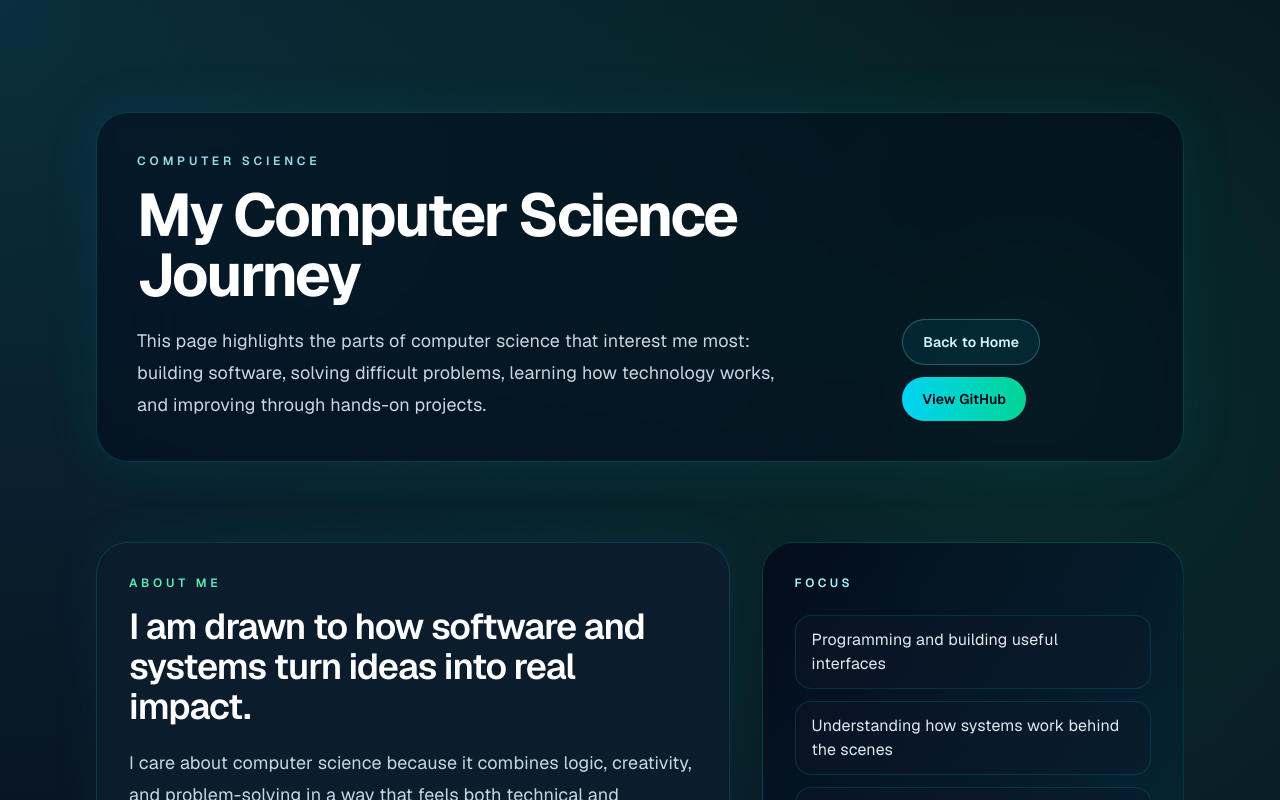
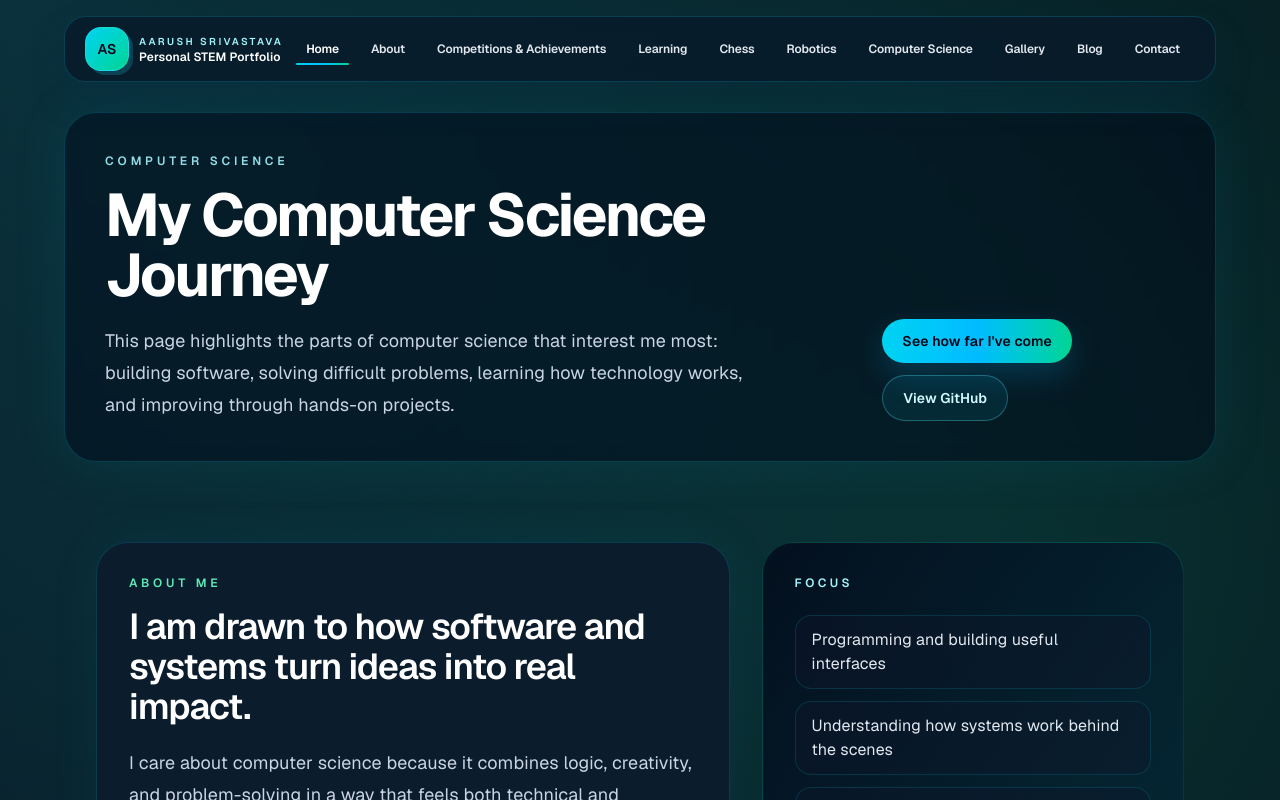
Before and after one commit to Sac-da-ROOK/portfolio, a Next.js app: page /cs in a window 1280 px wide. Shown: the top 800 px of the page. Built offline with nearby package versions, Linux system fonts and the light colour scheme; no server answers.

Commit message:
Restore navigation and improve spacing

```diff
--- a/src/app/cs/page.tsx
+++ b/src/app/cs/page.tsx
@@ -1,5 +1,6 @@
 import type { Metadata } from "next";
 import Link from "next/link";
+import Navbar from "@/components/Navbar";
 import { featuredProjects } from "@/lib/projects";
 
 export const metadata: Metadata = {
@@ -49,15 +50,63 @@ const currentWork = [
     }
 ];
 
+// Placeholder timeline data only. Replace with verified dates and details later.
+const timelineEntries = [
+    {
+        year: "2020",
+        title: "First Interest",
+        description: "Placeholder entry describing the beginning of my interest in technology, logic, and creative problem-solving.",
+        technologies: ["Curiosity", "Problem Solving"]
+    },
+    {
+        year: "2021",
+        title: "Started Exploring Technology",
+        description: "Placeholder entry describing my first technical experiments, learning resources, and early exploration of software and systems.",
+        technologies: ["Learning", "Software Basics"]
+    },
+    {
+        year: "2022",
+        title: "First Programming Projects",
+        description: "Placeholder entry describing the first projects I built to learn coding patterns, structure, and project thinking.",
+        technologies: ["JavaScript", "HTML", "CSS"]
+    },
+    {
+        year: "2023",
+        title: "Web Development",
+        description: "Placeholder entry describing my growth in building interfaces and understanding how design and code work together.",
+        technologies: ["React", "Next.js", "Tailwind CSS"]
+    },
+    {
+        year: "2024",
+        title: "Bigger Projects",
+        description: "Placeholder entry describing larger problem-solving work and a stronger focus on building projects with deeper purpose.",
+        technologies: ["TypeScript", "GitHub", "Vercel"]
+    },
+    {
+        year: "2025",
+        title: "Expanding My Skills",
+        description: "Placeholder entry describing my continued practice in software thinking, research, and building more polished systems.",
+        technologies: ["Python", "Research", "Systems Thinking"]
+    },
+    {
+        year: "2026",
+        title: "Building My Portfolio",
+        description: "Placeholder entry describing my ongoing effort to create a clearer, more professional body of work and technical identity.",
+        technologies: ["Portfolio", "Design", "Iteration"]
+    }
+];
+
 export default function ComputerSciencePage() {
     return (
-        <main className="min-h-screen bg-[#050b16] text-slate-100">
-            <div className="relative overflow-hidden">
-                <div className="absolute inset-0 bg-[radial-gradient(circle_at_top_left,_rgba(34,211,238,0.18),_transparent_25%),radial-gradient(circle_at_80%_10%,_rgba(16,185,129,0.18),_transparent_28%),linear-gradient(180deg,_#050b16_0%,_#0a1325_42%,_#071421_100%)]" />
+        <main id="main-content" className="min-h-screen bg-[#050b16] text-slate-100">
+            <Navbar theme="cs" />
+
+            <div className="relative overflow-hidden pt-24 sm:pt-28">
+                <div className="absolute inset-0 bg-[radial-gradient(circle_at_top_left,_rgba(34,211,238,0.16),_transparent_24%),radial-gradient(circle_at_80%_10%,_rgba(16,185,129,0.18),_transparent_28%),linear-gradient(180deg,_#050b16_0%,_#0a1325_42%,_#071421_100%)]" />
 
                 <div className="relative z-10">
-                    <header className="pt-24 sm:pt-28">
-                        <div className="mx-auto max-w-6xl px-4 sm:px-6 lg:px-8">
+                    <header className="px-4 sm:px-6 lg:px-8">
+                        <div className="mx-auto max-w-6xl">
                             <div className="rounded-[2rem] border border-cyan-400/20 bg-slate-950/45 p-5 shadow-[0_0_50px_rgba(14,116,144,0.16)] backdrop-blur-sm sm:p-7 lg:p-10">
                                 <div className="flex flex-col gap-8 lg:flex-row lg:items-end lg:justify-between">
                                     <div className="max-w-3xl">
@@ -73,15 +122,15 @@ export default function ComputerSciencePage() {
                                     <div className="flex flex-wrap gap-3">
                                         <Link
                                             href="/"
-                                            className="inline-flex items-center justify-center rounded-full border border-cyan-300/30 bg-cyan-500/10 px-5 py-3 text-sm font-semibold text-cyan-100 transition hover:-translate-y-0.5 hover:border-cyan-200/60 hover:bg-cyan-500/20"
+                                            className="inline-flex items-center justify-center rounded-full bg-gradient-to-r from-cyan-400 via-sky-400 to-emerald-400 px-5 py-3 text-sm font-semibold text-slate-950 shadow-[0_12px_30px_rgba(14,165,233,0.22)] transition hover:-translate-y-0.5 hover:shadow-[0_16px_34px_rgba(16,185,129,0.28)]"
                                         >
-                                            Back to Home
+                                            See how far I've come
                                         </Link>
                                         <Link
                                             href="https://github.com/Sac-da-ROOK"
                                             target="_blank"
                                             rel="noreferrer"
-                                            className="inline-flex items-center justify-center rounded-full bg-gradient-to-r from-cyan-400 to-emerald-400 px-5 py-3 text-sm font-semibold text-slate-950 transition hover:-translate-y-0.5 hover:shadow-[0_12px_30px_rgba(16,185,129,0.28)]"
+                                            className="inline-flex items-center justify-center rounded-full border border-cyan-300/30 bg-cyan-500/10 px-5 py-3 text-sm font-semibold text-cyan-100 transition hover:-translate-y-0.5 hover:border-cyan-200/60 hover:bg-cyan-500/20"
                                         >
                                             View GitHub
                                         </Link>
@@ -199,6 +248,54 @@ export default function ComputerSciencePage() {
                     </section>
 
                     <section className="mx-auto max-w-6xl px-4 py-16 sm:px-6 lg:px-8 lg:py-20">
+                        <div className="mb-8 max-w-2xl">
+                            <p className="text-xs font-semibold uppercase tracking-[0.32em] text-cyan-300">My Computer Science Journey</p>
+                            <h2 className="mt-4 text-3xl font-semibold tracking-[-0.03em] text-white sm:text-4xl">
+                                A timeline of how my interest in computer science continues to evolve.
+                            </h2>
+                        </div>
+
+                        <div className="relative mt-10">
+                            <div className="absolute left-4 top-0 bottom-0 w-px bg-gradient-to-b from-cyan-400 via-emerald-400 to-cyan-500/30 sm:left-1/2 sm:-translate-x-1/2" aria-hidden="true" />
+
+                            <div className="space-y-8">
+                                {timelineEntries.map((entry, index) => (
+                                    <div
+                                        key={`${entry.year}-${entry.title}`}
+                                        className="relative sm:grid sm:grid-cols-[1fr_56px_1fr] sm:items-center"
+                                    >
+                                        <div className={`sm:col-start-${index % 2 === 0 ? "1" : "3"} ${index % 2 === 0 ? "sm:pr-8 sm:text-right" : "sm:col-start-3 sm:pl-8"}`}>
+                                            <article className="ml-10 rounded-[1.7rem] border border-cyan-400/20 bg-gradient-to-br from-[#0d2135] to-[#0b1e2f] p-5 shadow-[0_14px_28px_rgba(8,47,73,0.16)] transition hover:-translate-y-1 hover:border-emerald-400/35 sm:ml-0">
+                                                <div className="mb-3 flex flex-wrap items-center gap-3 sm:justify-between">
+                                                    <span className="inline-flex rounded-full border border-cyan-300/30 bg-cyan-500/10 px-3 py-1 text-[10px] font-semibold uppercase tracking-[0.28em] text-cyan-200">
+                                                        {entry.year}
+                                                    </span>
+                                                    <span className="text-xs font-medium uppercase tracking-[0.2em] text-emerald-300">Placeholder</span>
+                                                </div>
+                                                <h3 className="text-xl font-semibold text-white">{entry.title}</h3>
+                                                <p className="mt-3 text-sm leading-7 text-slate-300">{entry.description}</p>
+                                                <div className="mt-4 flex flex-wrap gap-2">
+                                                    {entry.technologies.map((tech) => (
+                                                        <span key={tech} className="rounded-full border border-emerald-400/20 bg-emerald-500/10 px-2.5 py-1 text-[10px] font-semibold uppercase tracking-[0.16em] text-emerald-100">
+                                                            {tech}
+                                                        </span>
+                                                    ))}
+                                                </div>
+                                            </article>
+                                        </div>
+
+                                        <div className="absolute left-1 top-5 flex items-center justify-center sm:col-start-2 sm:relative sm:left-0 sm:top-0">
+                                            <span className="flex h-6 w-6 items-center justify-center rounded-full border border-cyan-200/40 bg-gradient-to-br from-cyan-400 to-emerald-400 shadow-[0_0_20px_rgba(34,211,238,0.25)]" aria-hidden="true">
+                                                <span className="h-2.5 w-2.5 rounded-full bg-slate-950" />
+                                            </span>
+                                        </div>
+                                    </div>
+                                ))}
+                            </div>
+                        </div>
+                    </section>
+
+                    <section className="mx-auto max-w-6xl px-4 py-16 sm:px-6 lg:px-8 lg:py-20">
                         <div className="grid gap-8 lg:grid-cols-2">
                             <div className="rounded-[2rem] border border-cyan-500/20 bg-[#0b1d2f] p-7 sm:p-8">
                                 <p className="text-xs font-semibold uppercase tracking-[0.32em] text-cyan-300">Currently Learning</p>
@@ -247,6 +344,15 @@ export default function ComputerSciencePage() {
                                         </div>
                                     ))}
                                 </div>
+
+                                <div className="mt-8 flex justify-center">
+                                    <Link
+                                        href="/"
+                                        className="inline-flex items-center justify-center rounded-full bg-gradient-to-r from-cyan-400 via-sky-400 to-emerald-400 px-6 py-3 text-sm font-semibold text-slate-950 shadow-[0_12px_30px_rgba(14,165,233,0.22)] transition hover:-translate-y-0.5 hover:shadow-[0_16px_36px_rgba(16,185,129,0.28)]"
+                                    >
+                                        See how far I've come
+                                    </Link>
+                                </div>
                             </div>
                         </div>
                     </section>
--- a/src/components/Navbar.tsx
+++ b/src/components/Navbar.tsx
@@ -2,6 +2,8 @@
 
 import Link from "next/link";
 import { useEffect, useRef, useState } from "react";
+
+type NavbarTheme = "default" | "cs";
 
 const navItems = [
     { id: "home", label: "Home", href: "#home" },
@@ -10,20 +12,20 @@ const navItems = [
     { id: "learning", label: "Learning", href: "#learning" },
     { id: "chess", label: "Chess", href: "#chess" },
     { id: "robotics", label: "Robotics", href: "#robotics" },
-    { id: "stem-gallery", label: "STEM Gallery", href: "#stem-gallery" },
     { id: "computer-science", label: "Computer Science", href: "/cs" },
     { id: "gallery", label: "Gallery", href: "/gallery" },
     { id: "blog", label: "Blog", href: "#blog" },
     { id: "contact", label: "Contact", href: "#contact" }
 ];
 
-export default function Navbar() {
+export default function Navbar({ theme = "default" }: { theme?: NavbarTheme }) {
     const [isOpen, setIsOpen] = useState(false);
     const [activeSection, setActiveSection] = useState("home");
     const headerRef = useRef<HTMLElement | null>(null);
     const menuRef = useRef<HTMLDivElement | null>(null);
     const buttonRef = useRef<HTMLButtonElement | null>(null);
     const firstMenuLinkRef = useRef<HTMLAnchorElement | null>(null);
+    const isCsTheme = theme === "cs";
 
     const closeMenu = (restoreFocus = true) => {
         setIsOpen(false);
@@ -97,36 +99,63 @@ export default function Navbar() {
         };
     }, [isOpen]);
 
+    const shellClasses = isCsTheme
+        ? "border border-cyan-400/20 bg-[#081a2a]/80 shadow-[0_18px_34px_rgba(8,47,73,0.28)] backdrop-blur-md"
+        : "border border-slate-900/20 bg-white/92 shadow-[0_10px_28px_rgba(15,23,42,0.08)] backdrop-blur-sm";
+
+    const brandClasses = isCsTheme
+        ? "border border-cyan-300/30 bg-gradient-to-br from-cyan-400 to-emerald-400 text-slate-950 shadow-[4px_4px_0_rgba(34,211,238,0.2)]"
+        : "border border-slate-900/20 bg-amber-200 text-slate-900 shadow-[4px_4px_0_rgba(17,24,39,0.08)]";
+
+    const textClasses = isCsTheme ? "text-slate-200" : "text-slate-600";
+    const activeTextClasses = isCsTheme ? "text-white" : "text-slate-900";
+    const activeBarClasses = isCsTheme
+        ? "from-cyan-400 via-sky-400 to-emerald-400"
+        : "from-amber-400 to-yellow-300";
+    const mobileShellClasses = isCsTheme
+        ? "border border-cyan-400/20 bg-[#081a2a]/95"
+        : "border border-slate-900/20 bg-white/96";
+    const mobileItemClasses = isCsTheme
+        ? "border border-cyan-400/20 bg-slate-900/40 text-slate-200 hover:bg-cyan-500/10 hover:text-white"
+        : "border border-slate-900/20 text-slate-700 hover:bg-amber-50 hover:text-slate-900";
+    const mobileActiveItemClasses = isCsTheme
+        ? "border border-cyan-300/40 bg-gradient-to-r from-cyan-500/20 to-emerald-500/20 text-white"
+        : "border-amber-300 bg-amber-100 text-slate-900";
+    const menuButtonClasses = isCsTheme
+        ? "border border-cyan-300/30 bg-gradient-to-r from-cyan-500/20 to-emerald-500/15 text-cyan-50 hover:bg-cyan-500/20"
+        : "border border-slate-900/20 bg-amber-100 text-slate-900 hover:bg-amber-200";
+
     return (
         <header ref={headerRef} className="fixed inset-x-0 top-0 z-50 px-3 pt-3 sm:px-4 sm:pt-4 md:px-5 lg:px-8">
-            <div className="mx-auto flex w-full max-w-6xl items-center justify-between gap-2 rounded-[1.35rem] border border-slate-900/20 bg-white/92 px-3 py-2.5 shadow-[0_10px_28px_rgba(15,23,42,0.08)] backdrop-blur-sm sm:gap-3 sm:px-4 lg:px-5">
-                <div className="flex min-w-0 shrink-0 items-center gap-2.5 sm:gap-3">
-                    <Link href="/" aria-label="Go to the homepage" className="flex h-10 w-10 shrink-0 items-center justify-center rounded-2xl border border-slate-900/20 bg-amber-200 text-sm font-semibold text-slate-900 shadow-[4px_4px_0_rgba(17,24,39,0.08)] transition-transform duration-200 hover:-translate-y-0.5 sm:h-11 sm:w-11">
+            <div className={`mx-auto flex w-full max-w-6xl items-center justify-between gap-1.5 rounded-[1.35rem] px-3 py-2.5 sm:gap-2 sm:px-4 lg:px-5 ${shellClasses}`}>
+                <div className="flex min-w-0 shrink-0 items-center gap-2 sm:gap-2.5">
+                    <Link href="/" aria-label="Go to the homepage" className={`flex h-10 w-10 shrink-0 items-center justify-center rounded-2xl text-sm font-semibold transition-transform duration-200 hover:-translate-y-0.5 sm:h-11 sm:w-11 ${brandClasses}`}>
                         AS
                     </Link>
                     <div className="min-w-0">
-                        <p className="truncate text-[9px] font-semibold uppercase tracking-[0.24em] text-slate-600 sm:text-[10px]">Aarush Srivastava</p>
-                        <p className="truncate text-[11px] font-semibold text-slate-900 sm:text-xs">Personal STEM Portfolio</p>
+                        <p className={`truncate text-[9px] font-semibold uppercase tracking-[0.24em] sm:text-[10px] ${isCsTheme ? "text-cyan-200" : "text-slate-600"}`}>Aarush Srivastava</p>
+                        <p className={`truncate text-[11px] font-semibold sm:text-xs ${isCsTheme ? "text-white" : "text-slate-900"}`}>Personal STEM Portfolio</p>
                     </div>
                 </div>
 
                 <nav className="hidden min-w-0 flex-1 items-center justify-center md:flex" aria-label="Primary navigation">
-                    <div className="flex items-center justify-center gap-2 whitespace-nowrap lg:gap-3 xl:gap-4">
+                    <div className="flex items-center justify-center gap-1.5 whitespace-nowrap sm:gap-2 lg:gap-2.5 xl:gap-3">
                         {navItems.map((item) => {
                             const isRouteLink = item.href.startsWith("/");
-                            const linkClasses = `group relative flex items-center justify-center whitespace-nowrap px-1 py-1.5 text-[11px] font-semibold leading-none tracking-[-0.01em] ui-transition sm:text-[11.5px] lg:text-[12px] ${activeSection === item.id ? "text-slate-900" : "text-slate-600 hover:text-slate-900"}`;
+                            const isActive = activeSection === item.id;
+                            const linkClasses = `group relative flex items-center justify-center whitespace-nowrap px-2.5 py-1.5 text-[11px] font-semibold leading-none tracking-[-0.01em] ui-transition sm:text-[11.5px] lg:text-[12px] ${isActive ? activeTextClasses : textClasses} ${isCsTheme ? "hover:text-white" : "hover:text-slate-900"}`;
 
                             if (isRouteLink) {
                                 return (
                                     <Link
                                         key={item.id}
                                         href={item.href}
-                                        aria-current={activeSection === item.id ? "page" : undefined}
+                                        aria-current={isActive ? "page" : undefined}
                                         className={linkClasses}
                                         onClick={() => closeMenu(false)}
                                     >
                                         {item.label}
-                                        <span className={`absolute inset-x-0 -bottom-1 h-[2px] rounded-full bg-gradient-to-r from-amber-400 to-yellow-300 ui-transition ${activeSection === item.id ? "opacity-100" : "opacity-0 group-hover:opacity-100"}`} />
+                                        <span className={`absolute inset-x-0 -bottom-1 h-[2px] rounded-full bg-gradient-to-r ${activeBarClasses} ui-transition ${isActive ? "opacity-100" : "opacity-0 group-hover:opacity-100"}`} />
                                     </Link>
                                 );
                             }
@@ -135,12 +164,12 @@ export default function Navbar() {
                                 <a
                                     key={item.id}
                                     href={item.href}
-                                    aria-current={activeSection === item.id ? "page" : undefined}
+                                    aria-current={isActive ? "page" : undefined}
                                     className={linkClasses}
                                     onClick={() => closeMenu(false)}
                                 >
                                     {item.label}
-                                    <span className={`absolute inset-x-0 -bottom-1 h-[2px] rounded-full bg-gradient-to-r from-amber-400 to-yellow-300 ui-transition ${activeSection === item.id ? "opacity-100" : "opacity-0 group-hover:opacity-100"}`} />
+                                    <span className={`absolute inset-x-0 -bottom-1 h-[2px] rounded-full bg-gradient-to-r ${activeBarClasses} ui-transition ${isActive ? "opacity-100" : "opacity-0 group-hover:opacity-100"}`} />
                                 </a>
                             );
                         })}
@@ -150,7 +179,7 @@ export default function Navbar() {
                 <button
                     type="button"
                     ref={buttonRef}
-                    className="inline-flex h-10 w-10 shrink-0 items-center justify-center rounded-2xl border border-slate-900/20 bg-amber-100 text-slate-900 ui-transition hover:-translate-y-0.5 hover:bg-amber-200 md:hidden"
+                    className={`inline-flex h-10 w-10 shrink-0 items-center justify-center rounded-2xl ui-transition hover:-translate-y-0.5 md:hidden ${menuButtonClasses}`}
                     onClick={() => setIsOpen((prev) => !prev)}
                     aria-label={isOpen ? "Close navigation menu" : "Open navigation menu"}
                     aria-expanded={isOpen}
@@ -170,12 +199,13 @@ export default function Navbar() {
                     id="mobile-navigation"
                     ref={menuRef}
                     aria-label="Mobile navigation"
-                    className="rounded-[1.35rem] border border-slate-900/20 bg-white/96 px-4 py-4 shadow-[0_10px_28px_rgba(15,23,42,0.08)] backdrop-blur-sm"
+                    className={`rounded-[1.35rem] px-4 py-4 shadow-[0_10px_28px_rgba(15,23,42,0.08)] backdrop-blur-sm ${mobileShellClasses}`}
                 >
-                    <div className="flex max-h-[calc(100vh-9rem)] flex-col gap-2 overflow-y-auto pr-1">
+                    <div className="flex max-h-[calc(100vh-9rem)] flex-col gap-2.5 overflow-y-auto pr-1">
                         {navItems.map((item, index) => {
                             const isRouteLink = item.href.startsWith("/");
-                            const className = `rounded-2xl border px-4 py-3 text-sm font-semibold ui-transition ${activeSection === item.id ? "border-amber-300 bg-amber-100 text-slate-900" : "border-slate-900/20 text-slate-700 hover:bg-amber-50 hover:text-slate-900"}`;
+                            const isActive = activeSection === item.id;
+                            const className = `rounded-2xl px-4 py-3 text-sm font-semibold ui-transition ${isActive ? mobileActiveItemClasses : mobileItemClasses}`;
 
                             if (isRouteLink) {
                                 return (
@@ -183,7 +213,7 @@ export default function Navbar() {
                                         key={item.id}
                                         ref={index === 0 ? firstMenuLinkRef : undefined}
                                         href={item.href}
-                                        aria-current={activeSection === item.id ? "page" : undefined}
+                                        aria-current={isActive ? "page" : undefined}
                                         className={className}
                                         onClick={() => closeMenu(false)}
                                     >
@@ -197,7 +227,7 @@ export default function Navbar() {
                                     key={item.id}
                                     ref={index === 0 ? firstMenuLinkRef : undefined}
                                     href={item.href}
-                                    aria-current={activeSection === item.id ? "page" : undefined}
+                                    aria-current={isActive ? "page" : undefined}
                                     className={className}
                                     onClick={() => closeMenu(false)}
                                 >
```
